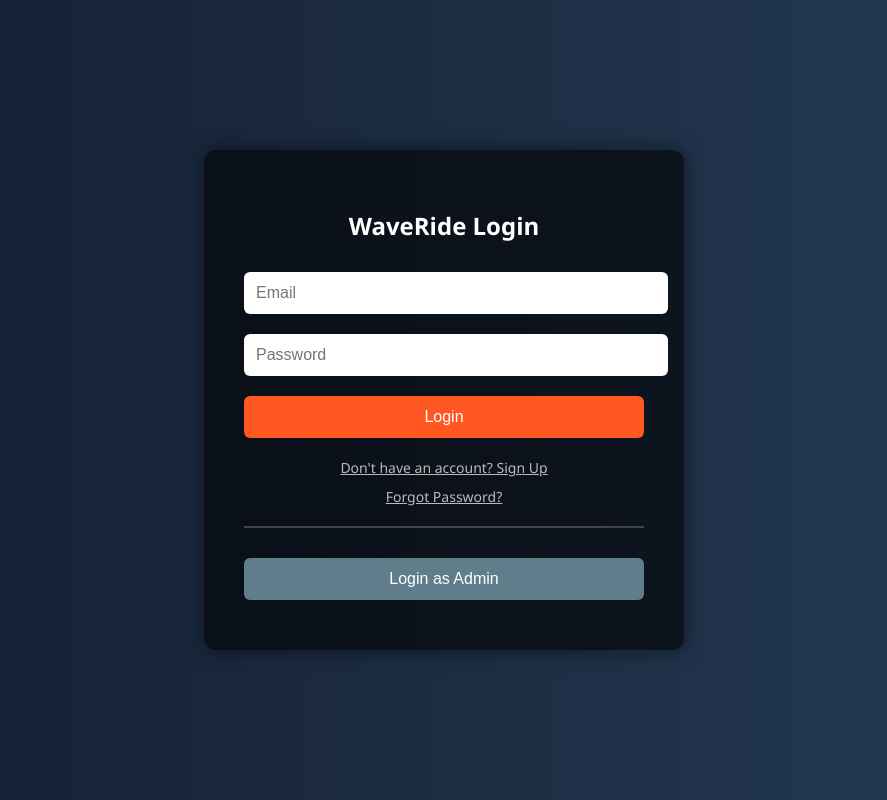
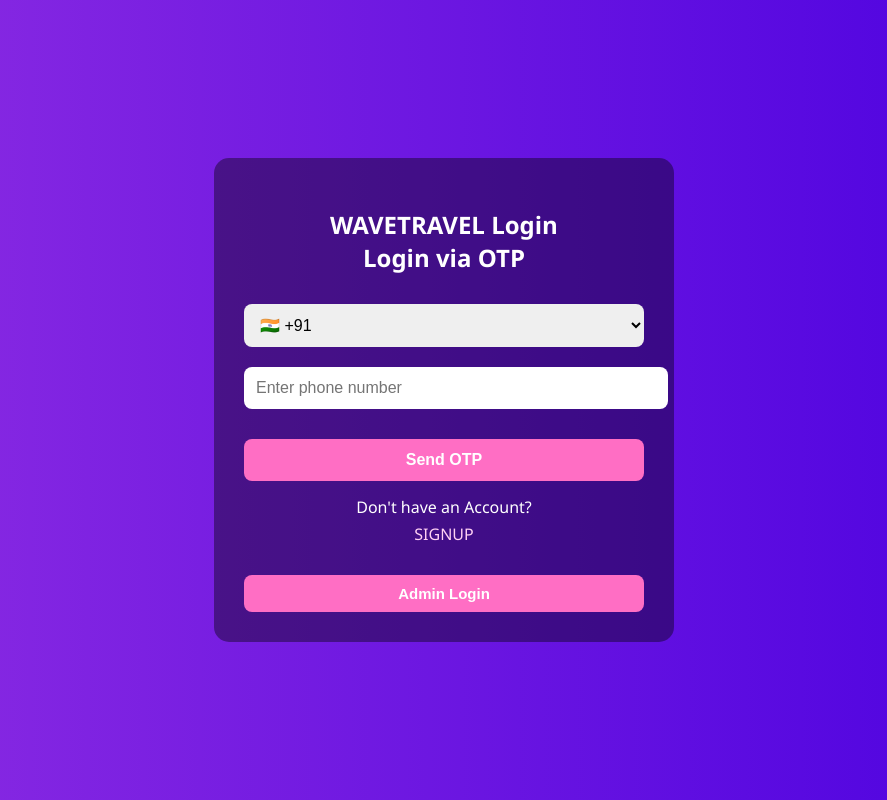
Before and after one commit to myselfrakib/Waveridecistomer, a plain HTML site: page index.html in a window 1280 px wide. Shown: the whole page, without its empty margins (196-1083 px from the left). Drawn offline with Linux system fonts and the light colour scheme.

Commit message:
Update index.html

```diff
--- a/index.html
+++ b/index.html
@@ -3,127 +3,198 @@
 <head>
   <meta charset="UTF-8" />
   <meta name="viewport" content="width=device-width, initial-scale=1.0"/>
-  <title>Login - WaveRide</title>
+  <title>OTP Login - Waveride</title>
   <style>
     body {
       font-family: 'Segoe UI', sans-serif;
-      background: linear-gradient(to right, #141e30, #243b55);
-      margin: 0;
+      background: linear-gradient(to right, #8e2de2, #4a00e0);
       display: flex;
       justify-content: center;
       align-items: center;
       height: 100vh;
-      color: #fff;
+      margin: 0;
+      color: white;
     }
 
     .container {
-      background: rgba(0, 0, 0, 0.6);
-      padding: 40px;
-      border-radius: 12px;
-      box-shadow: 0 0 20px rgba(0,0,0,0.5);
-      text-align: center;
+      background: rgba(0, 0, 0, 0.4);
+      padding: 30px;
+      border-radius: 15px;
       width: 90%;
       max-width: 400px;
     }
 
     h2 {
+      text-align: center;
       margin-bottom: 20px;
     }
 
-    input {
+    input, select {
       width: 100%;
       padding: 12px;
       margin: 10px 0;
       border: none;
-      border-radius: 6px;
+      border-radius: 8px;
       font-size: 16px;
     }
 
     button {
       width: 100%;
       padding: 12px;
-      margin: 10px 0;
-      background: #ff5722;
+      background-color: #ff6ec4;
+      border: none;
       color: white;
-      border: none;
-      border-radius: 6px;
+      font-weight: bold;
       font-size: 16px;
+      border-radius: 8px;
       cursor: pointer;
+      margin-top: 10px;
     }
 
-    button:hover {
-      background: #e64a19;
+    #recaptcha-container {
+      margin-top: 10px;
     }
 
-    .admin-btn {
-      background: #607d8b;
+    .option-links {
+      text-align: center;
+      margin-top: 15px;
     }
 
-    .admin-btn:hover {
-      background: #455a64;
+    .option-links a {
+      color: #ffd1f4;
+      text-decoration: none;
+      display: block;
+      margin: 5px 0;
     }
 
-    .link {
-      color: #bbb;
-      font-size: 14px;
-      margin-top: 10px;
-      display: block;
+    .option-links a:hover {
+      text-decoration: underline;
     }
 
-    .link:hover {
-      text-decoration: underline;
+    .admin-login-btn {
+      margin-top: 20px;
+      text-align: center;
+    }
+
+    .admin-login-btn button {
+      padding: 10px 20px;
+      background-color: #ff6ec4;
+      border: none;
+      color: white;
+      font-size: 15px;
+      border-radius: 8px;
+      cursor: pointer;
     }
   </style>
 </head>
 <body>
   <div class="container">
-    <h2>WaveRide Login</h2>
-    <input type="email" placeholder="Email" id="email" />
-    <input type="password" placeholder="Password" id="password" />
-    <button onclick="loginUser()">Login</button>
+    <h2>WAVETRAVEL Login<br>Login via OTP</h2>
+    <select id="countryCode">
+      <option value="+91" selected>🇮🇳 +91</option>
+      <option value="+1">🇺🇸 +1</option>
+      <option value="+44">🇬🇧 +44</option>
+      <option value="+880">🇧🇩 +880</option>
+    </select>
+    <input type="text" id="phone" placeholder="Enter phone number" />
+    <div id="recaptcha-container"></div>
+    <button onclick="sendOTP()">Send OTP</button>
 
-    <a class="link" href="signup.html">Don't have an account? Sign Up</a>
-    <a class="link" href="forgotpassword.html">Forgot Password?</a>
+    <input type="text" id="otp" placeholder="Enter OTP" style="display:none;" />
+    <button onclick="verifyOTP()" id="verifyBtn" style="display:none;">Verify OTP</button>
 
-    <hr style="margin: 20px 0; border: 0.5px solid #444;">
-
-    <button class="admin-btn" onclick="location.href='adminlogin.html'">Login as Admin</button>
+    <div class="option-links">
+      Don't have an Account?
+      <a href="signup.html">SIGNUP</a>
     </div>
 
-  <!-- Firebase SDK -->
-  <script type="module">
-    // Import Firebase SDKs
-    import { initializeApp } from "https://www.gstatic.com/firebasejs/11.6.0/firebase-app.js";
-    import { getAuth, signInWithEmailAndPassword } from "https://www.gstatic.com/firebasejs/11.6.0/firebase-auth.js";
+    <!-- Admin Login Button -->
+    <div class="admin-login-btn">
+      <button onclick="window.location.href='adminlogin.html'">Admin Login</button>
+    </div>
+  </div>
 
-    // Firebase config
+  <!-- Firebase SDKs -->
+  <script src="https://www.gstatic.com/firebasejs/10.8.1/firebase-app-compat.js"></script>
+  <script src="https://www.gstatic.com/firebasejs/10.8.1/firebase-auth-compat.js"></script>
+  <script>
     const firebaseConfig = {
       apiKey: "AIzaSyBHKD70OH34uj7yA0tjBtQZuDbRcRiFins",
     authDomain: "waveride-bike-rental-service.firebaseapp.com",
+    databaseURL: "https://waveride-bike-rental-service-default-rtdb.firebaseio.com",
     projectId: "waveride-bike-rental-service",
-      storageBucket: "waveride-bike-rental-service.appspot.com",
+    storageBucket: "waveride-bike-rental-service.firebasestorage.app",
     messagingSenderId: "341920732961",
     appId: "1:341920732961:web:3967e19131f8984f0f1060",
     measurementId: "G-59M75TD99E"
     };
+    firebase.initializeApp(firebaseConfig);
 
-    // Initialize Firebase
-    const app = initializeApp(firebaseConfig);
-    const auth = getAuth(app);
+    let confirmationResult = null;
 
-    // Login logic
-    window.loginUser = async () => {
-      const email = document.getElementById("email").value;
-      const password = document.getElementById("password").value;
+    window.onload = function () {
+      window.recaptchaVerifier = new firebase.auth.RecaptchaVerifier('recaptcha-container', {
+        'size': 'normal',
+        'callback': function (response) {
+          // recaptcha solved
+        },
+        'expired-callback': function () {
+          alert('reCAPTCHA expired. Please reload and try again.');
+        }
+      });
+      recaptchaVerifier.render();
+    };
 
-      try {
-        await signInWithEmailAndPassword(auth, email, password);
+    function sendOTP() {
+      const code = document.getElementById('countryCode').value;
+      const phone = document.getElementById('phone').value.trim();
+      const fullPhone = code + phone;
+
+      if (!phone) {
+        alert("Please enter a phone number.");
+        return;
+      }
+
+      firebase.auth().signInWithPhoneNumber(fullPhone, window.recaptchaVerifier)
+        .then(result => {
+          confirmationResult = result;
+          alert("OTP sent!");
+          document.getElementById('otp').style.display = 'block';
+          document.getElementById('verifyBtn').style.display = 'block';
+        })
+        .catch(error => {
+          console.error("Error sending OTP:", error.message);
+          alert("Error: " + error.message);
+        });
+    }
+
+    function verifyOTP() {
+      const otp = document.getElementById('otp').value.trim();
+      if (!otp || !confirmationResult) {
+        alert("Please enter the OTP.");
+        return;
+      }
+
+      confirmationResult.confirm(otp)
+        .then(result => {
+          const user = result.user;
+          const phoneNumber = user.phoneNumber;
+
+          localStorage.setItem("userPhone", phoneNumber);
+
+          if (phoneNumber === "+919907738066") {
+            alert("Admin login successful!");
+            window.location.href = "admindashboard.html";
+          } else {
             alert("Login successful!");
-        window.location.href = "booking.html"; // or dashboard.html
-      } catch (error) {
-        alert("Login failed: " + error.message);
+            window.location.href = "booking.html";
           }
-    };
+        })
+        .catch(error => {
+          console.error("OTP Verification Error:", error.message);
+          alert("Incorrect or expired OTP.");
+        });
+    }
   </script>
 </body>
 </html>
```
Lines whose indentation alone changed are shown as unchanged.
